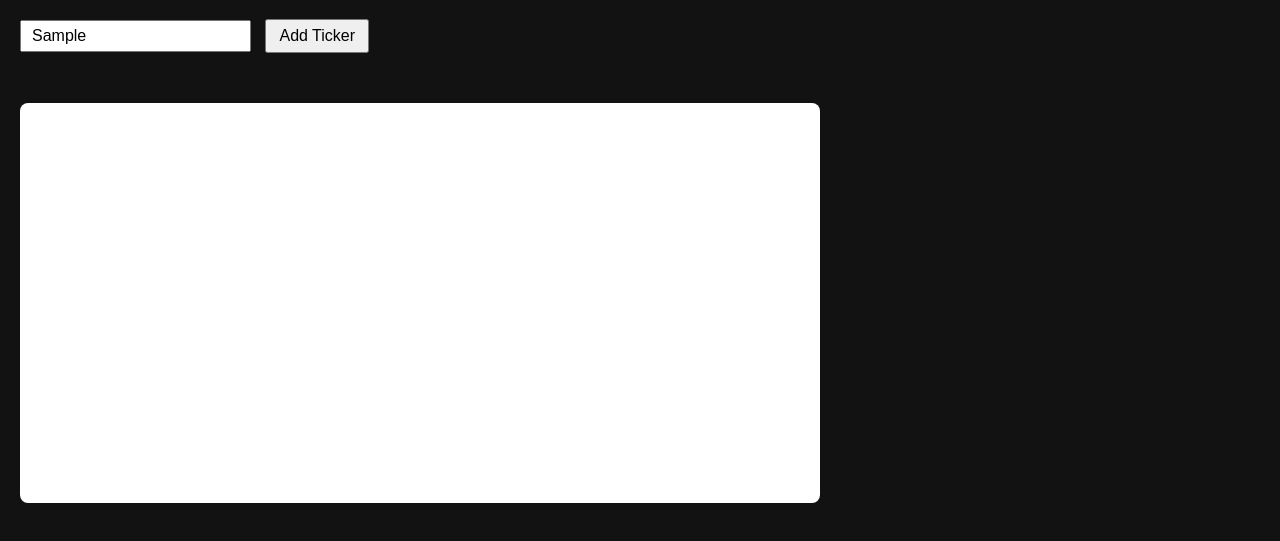
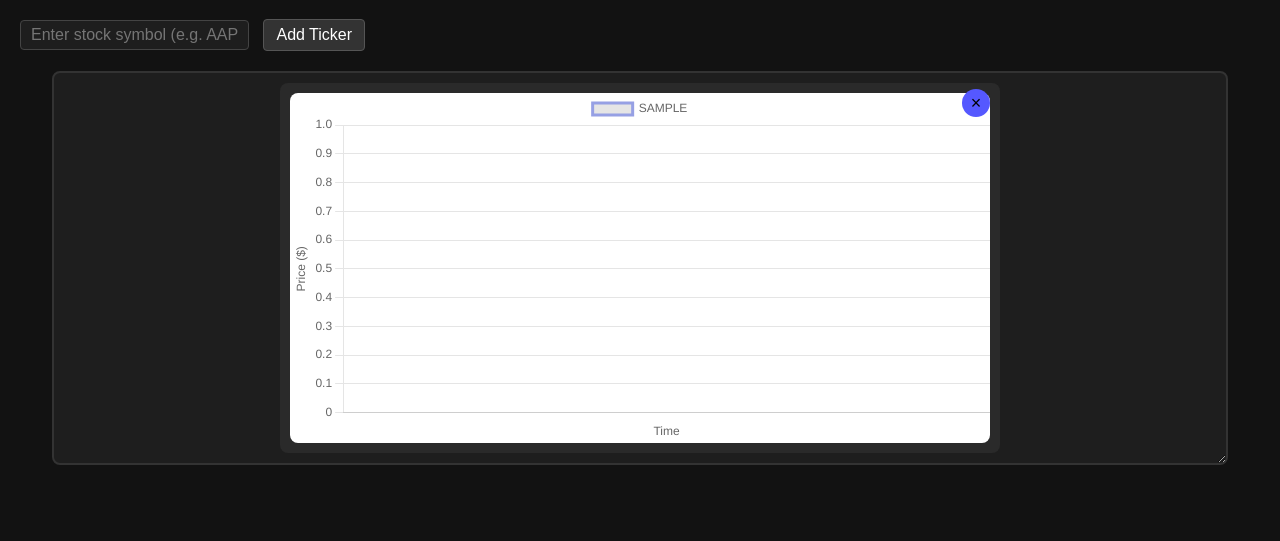
Before and after one commit to Renmoody/StockTracker, a plain HTML site: page index.html in a window 1280 px wide. Both pictures are taken after typing "Sample" into the empty fields and a click on the button "Add Ticker". Shown: the part 81-622 px from the top of the page. Drawn offline with nearby package versions, Linux system fonts and the light colour scheme; no server answers.

Commit message:
upating stocks live

```diff
--- /dev/null
+++ b/config.js
@@ -0,0 +1,2 @@
+// config.js
+export const API_KEY = '55AEM0WKLXLCMPB';
--- a/index.html
+++ b/index.html
@@ -14,8 +14,10 @@
       <button onclick="addTicker()">Add Ticker</button>
     </div>
     <div id="stocks"></div>
-    <canvas id="stockChart" width="800" height="400"></canvas>
+    <div class="chart-container">
+    </div>
   </div>
-  <script src="script.js"></script>
+  <script src="https://cdn.jsdelivr.net/npm/chart.js"></script>
+  <script type="module" src="script.js"></script>
 </body>
 </html>
--- a/script.js
+++ b/script.js
@@ -1,92 +1,168 @@
 const stocksDiv = document.getElementById('stocks');
 const tickers = [];
+const chartContainer = document.querySelector('.chart-container');
+const charts = {};
+
 import { API_KEY } from './config.js';
 
-
-// Chart.js setup
-const ctx = document.getElementById('stockChart').getContext('2d');
-const stockChart = new Chart(ctx, {
-  type: 'line',
-  data: {
-    labels: [], // timestamps
-    datasets: []
-  },
-  options: {
-    responsive: true,
-    scales: {
-      x: { display: true, title: { display: true, text: 'Time' }},
-      y: { display: true, title: { display: true, text: 'Price ($)' }}
-    }
+// Fetch stock data from Alpha Vantage API
+async function fetchStock(ticker) {
+  console.log(`Fetching stock data for: ${ticker}`);
+  try {
+    const url = `https://www.alphavantage.co/query?function=GLOBAL_QUOTE&symbol=${ticker}&apikey=${API_KEY}`;
+    const response = await fetch(url);
+    const data = await response.json();
+    console.log(`Raw data for ${ticker}:`, data);
+    return data['Global Quote'];
+  } catch (error) {
+    console.error(`Error fetching ${ticker}:`, error);
+    return null;
   }
-});
-
-async function fetchStock(ticker) {
-  const url = `https://www.alphavantage.co/query?function=GLOBAL_QUOTE&symbol=${ticker}&apikey=${API_KEY}`;
-  const response = await fetch(url);
-  const data = await response.json();
-  return data['Global Quote'];
 }
 
+// Update prices and charts for all tickers
 async function updateStocks() {
-  stocksDiv.innerHTML = '';
   for (const ticker of tickers) {
     const stock = await fetchStock(ticker);
-    const price = stock['05. price'];
-    const change = stock['10. change percent'];
-    const el = document.createElement('div');
+    if (!stock || !stock['05. price']) continue;
+
+    const price = parseFloat(stock['05. price']);
+    const timestamp = new Date().toLocaleTimeString();
+
+    const chart = charts[ticker];
+    if (!chart) continue;
+
+    // Update chart labels & data
+    if (!chart.data.labels.includes(timestamp)) {
+      chart.data.labels.push(timestamp);
+    }
+    chart.data.datasets[0].data.push(price);
+
+    // Keep last 20 data points max
+    if (chart.data.labels.length > 20) chart.data.labels.shift();
+    if (chart.data.datasets[0].data.length > 20) chart.data.datasets[0].data.shift();
+
+    chart.update();
+
+    // Update textual stock info
+    updateStockInfo(ticker, price, stock['10. change percent']);
+  }
+}
+
+// Update or create textual stock info for a ticker
+function updateStockInfo(ticker, price, changePercent) {
+  let el = document.querySelector(`.stock[data-ticker="${ticker}"]`);
+  if (!el) {
+    el = document.createElement('div');
     el.className = 'stock';
-    el.innerText = `${ticker}: $${parseFloat(price).toFixed(2)} (${change})`;
+    el.dataset.ticker = ticker;
     stocksDiv.appendChild(el);
+  }
+  el.innerText = `${ticker}: $${price.toFixed(2)} (${changePercent})`;
+}
 
-    // Update chart dataset for this ticker
-    let dataset = stockChart.data.datasets.find(ds => ds.label === ticker);
-    if (!dataset) {
-      dataset = {
+// Add a chart for a ticker with a remove button
+function addChartForTicker(ticker) {
+  // Wrapper div
+  const chartWrapper = document.createElement('div');
+  chartWrapper.className = 'chart-item';
+  chartWrapper.style.position = 'relative'; // for absolute remove btn
+
+  // Remove button
+  const removeBtn = document.createElement('button');
+  removeBtn.innerText = '×';
+  removeBtn.title = 'Remove this ticker';
+  removeBtn.className = 'remove-btn'; // style via CSS if you want
+
+
+  removeBtn.addEventListener('click', () => {
+    // Remove ticker from list
+    const index = tickers.indexOf(ticker);
+    if (index > -1) tickers.splice(index, 1);
+
+    // Destroy chart instance and delete ref
+    if (charts[ticker]) {
+      charts[ticker].destroy();
+      delete charts[ticker];
+    }
+
+    // Remove chart element
+    chartWrapper.remove();
+
+    // Remove textual stock info element
+    const stockInfo = document.querySelector(`.stock[data-ticker="${ticker}"]`);
+    if (stockInfo) stockInfo.remove();
+
+    console.log(`Removed ticker: ${ticker}`);
+  });
+
+  // Canvas for Chart.js
+  const canvas = document.createElement('canvas');
+
+  // Append elements
+  chartWrapper.appendChild(removeBtn);
+  chartWrapper.appendChild(canvas);
+  chartContainer.appendChild(chartWrapper);
+
+  // Create Chart.js instance
+  const ctx = canvas.getContext('2d');
+  const chart = new Chart(ctx, {
+    type: 'line',
+    data: {
+      labels: [],
+      datasets: [{
         label: ticker,
         data: [],
         borderColor: getRandomColor(),
         fill: false,
-        tension: 0.1
-      };
-      stockChart.data.datasets.push(dataset);
+        tension: 0.1,
+      }]
+    },
+    options: {
+      responsive: true,
+      scales: {
+        x: { title: { display: true, text: 'Time' }},
+        y: { title: { display: true, text: 'Price ($)' }}
+      }
     }
+  });
 
-    const timestamp = new Date().toLocaleTimeString();
-    if (!stockChart.data.labels.includes(timestamp)) {
-      stockChart.data.labels.push(timestamp);
-    }
+  charts[ticker] = chart;
+}
 
-    dataset.data.push(parseFloat(price));
-    if (dataset.data.length > 20) {
-      dataset.data.shift();
-    }
+// Add ticker handler exposed globally (for HTML button onclick)
+window.addTicker = async function() {
+  const input = document.getElementById('tickerInput');
+  const ticker = input.value.trim().toUpperCase();
+  if (!ticker) {
+    console.log("Please enter a ticker symbol.");
+    return;
+  }
+  if (tickers.includes(ticker)) {
+    console.log(`Ticker "${ticker}" already added.`);
+    return;
   }
 
-  if (stockChart.data.labels.length > 20) {
-    stockChart.data.labels.shift();
-  }
+  tickers.push(ticker);
+  input.value = '';
 
-  stockChart.update();
-}
+  addChartForTicker(ticker);
 
-function addTicker() {
-  const input = document.getElementById('tickerInput');
-  const ticker = input.value.trim().toUpperCase();
-  if (ticker && !tickers.includes(ticker)) {
-    tickers.push(ticker);
-    input.value = '';
-    updateStocks();
-  }
-}
+  console.log(`Added ticker: ${ticker}`);
+  await updateStocks();
+};
 
+// Generate a random hex color for chart lines
 function getRandomColor() {
   const letters = '0123456789ABCDEF';
   let color = '#';
   for (let i = 0; i < 6; i++) {
     color += letters[Math.floor(Math.random() * 16)];
   }
+  console.log(`Generated color: ${color}`);
   return color;
 }
 
-// Refresh every minute
+// Auto-refresh every 60 seconds
 setInterval(updateStocks, 60 * 1000);
+console.log('Auto-refresh set up to run every 60 seconds.');
--- a/style.css
+++ b/style.css
@@ -1,11 +1,13 @@
 body {
   margin: 0;
-  background: #121212;
-  color: #ffffff;
+  background: #121212; /* Dark background */
+  color: #ffffff;      /* White text */
   font-family: Arial, sans-serif;
 }
 
 .dashboard {
+  max-width: 3000px;
+  margin: 0 auto;
   padding: 20px;
 }
 
@@ -16,20 +18,107 @@ body {
 input {
   padding: 5px 10px;
   font-size: 1rem;
+  background: #1e1e1e;
+  color: #ffffff;
+  border: 1px solid #444;
+  border-radius: 4px;
 }
 
 button {
   padding: 6px 12px;
   margin-left: 10px;
   font-size: 1rem;
+  background: #333;
+  color: #fff;
+  border: 1px solid #555;
+  border-radius: 4px;
+  cursor: pointer;
+}
+
+button:hover {
+  background: #555;
 }
 
 .stock {
   margin: 10px 0;
 }
 
+#stocks {
+  margin-bottom: 20px;
+}
+
+.chart-container {
+  display: flex;
+  flex-wrap: wrap;
+  justify-content: center;
+  max-height: none; /* or remove this line */
+  height: auto;
+  resize:vertical;
+  overflow: auto;
+  gap: 20px;
+  padding: 10px;
+  border: 2px solid #333;
+  background: #1e1e1e;
+  border-radius: 8px;
+  width: 90vw;        /* 90% of the viewport width */
+  max-width: 3200px;  /* but no wider than 1200px */
+  margin: 0 auto;
+}
+
+
+.chart-item {
+  flex-wrap: wrap; /* wider width */
+  height: 350px;   /* taller height */
+  background: #2a2a2a;
+  border-radius: 8px;
+  padding: 10px;
+  position: relative; /* for remove button positioning */
+}
+
+.remove-btn {
+  position: absolute;
+  top: 6px;
+  right: 10px;
+  background: #5558ff;
+  border: none;
+  color: #000;
+  font-size: 18px;
+  cursor: pointer;
+  border-radius: 50%;
+  width: 28px;
+  height: 28px;
+  line-height: 28px;
+  text-align: center;
+  display: flex;
+  align-items: center;
+  justify-content: center;
+  opacity: .5;
+  animation: fadeIn 0.5s forwards;
+  transition: transform 0.2s ease;
+}
+
+.remove-btn:hover {
+  transform: scale(1.2);
+}
+
+@keyframes fadeIn {
+  to {
+    opacity: 1;
+  }
+}
+
+
+/* Fade in animation */
+@keyframes fadeIn {
+  to {
+    opacity: 1;
+  }
+}
+
+
 canvas {
-  margin-top: 30px;
-  background: #fff;
+  background: #fff; /* Keep canvas background light for contrast */
   border-radius: 8px;
+  width: 100%;
+  height: 100%;
 }
```
